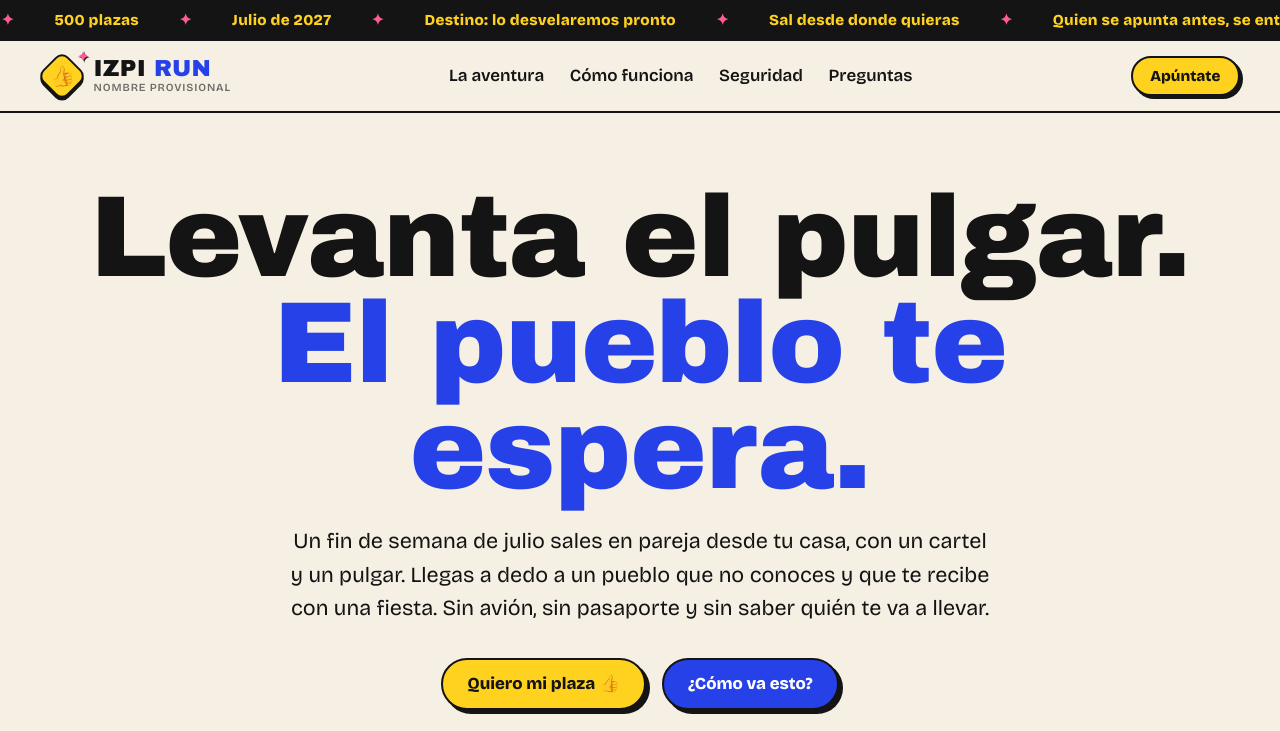
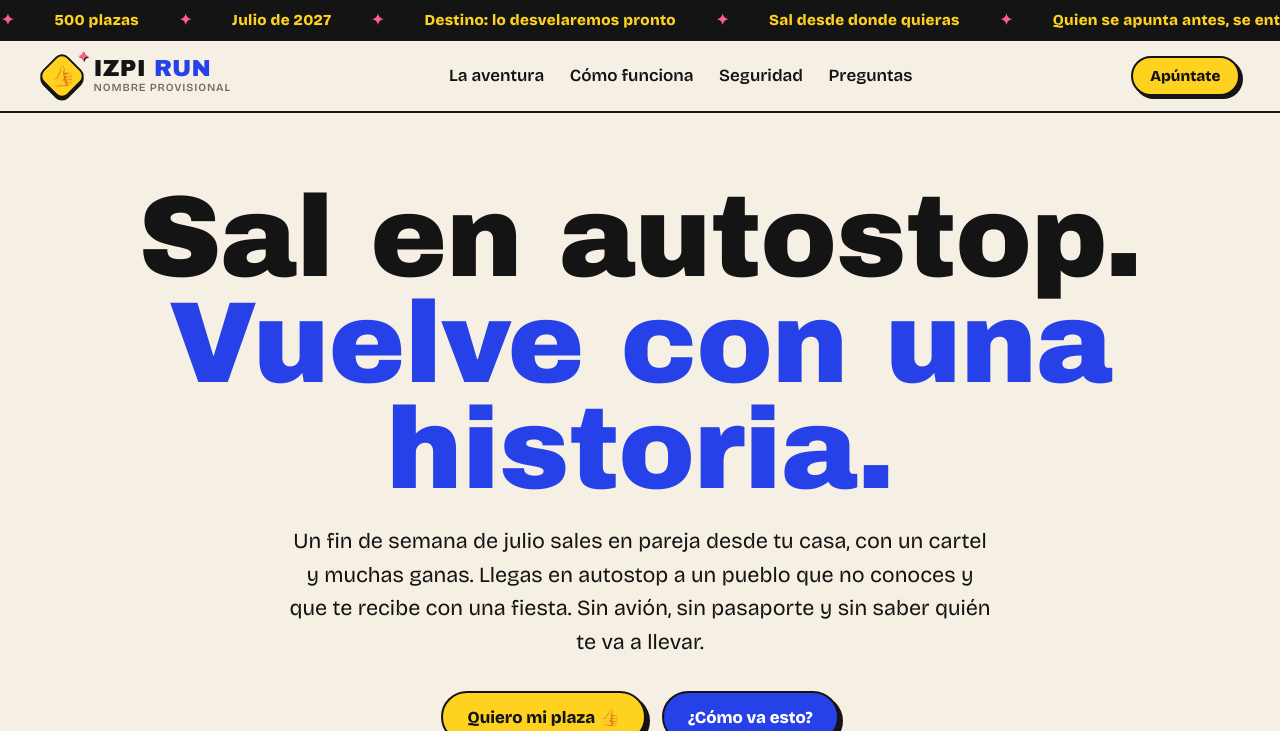
Before and after one commit to ikalek0/autostop-rural-web, a plain HTML site: page index.html in a window 1280 px wide. Shown: the top 731 px of the page. Drawn offline with nearby package versions, Linux system fonts and the light colour scheme.

Commit message:
Titular: Sal en autostop. Vuelve con una historia.
Co-Authored-By: Claude Opus 5.5 <noreply@anthropic.com>

```diff
--- a/index.html
+++ b/index.html
@@ -6,7 +6,7 @@
 <title>Izpi Run · Aventura a dedo hasta un pueblo · Julio 2027</title>
 <meta name="description" content="Sal en pareja desde tu ciudad y llega a dedo a un pueblo que te espera con una fiesta. Lo desvelaremos pronto. Julio de 2027, 500 plazas. Apúntate a la lista de espera.">
 <meta name="robots" content="noindex, nofollow">
-<meta property="og:title" content="Izpi Run · Levanta el pulgar, el pueblo te espera">
+<meta property="og:title" content="Izpi Run · Sal en autostop. Vuelve con una historia.">
 <meta property="og:description" content="En pareja, a dedo, hasta un pueblo que te espera con una fiesta. Julio de 2027. 500 plazas.">
 <meta property="og:type" content="website">
 <meta property="og:image" content="https://images.unsplash.com/photo-1645393757776-1af0538d39fc?auto=format&fit=crop&w=1200&h=630&q=80">
@@ -261,8 +261,8 @@ footer a:hover{text-decoration:underline}
 <main id="inicio">
   <section class="hero">
     <div class="wrap">
-      <h1>Levanta el pulgar.<br><span class="hl">El pueblo te espera.</span></h1>
-      <p class="lead">Un fin de semana de julio sales en pareja desde tu casa, con un cartel y un pulgar. Llegas a dedo a un pueblo que no conoces y que te recibe con una fiesta. Sin avión, sin pasaporte y sin saber quién te va a llevar.</p>
+      <h1>Sal en autostop.<br><span class="hl">Vuelve con una historia.</span></h1>
+      <p class="lead">Un fin de semana de julio sales en pareja desde tu casa, con un cartel y muchas ganas. Llegas en autostop a un pueblo que no conoces y que te recibe con una fiesta. Sin avión, sin pasaporte y sin saber quién te va a llevar.</p>
       <div class="cta"><a class="btn" href="#apuntate">Quiero mi plaza 👍</a><a class="btn blue" href="#como-funciona">¿Cómo va esto?</a></div>
       <div class="collage">
         <div class="ph"><img src="https://images.unsplash.com/photo-1630163747141-8c5c26312c5a?auto=format&fit=crop&w=700&q=75" alt="Dos chicas con mochila caminan por el arcén de una carretera" loading="eager"></div>
```
